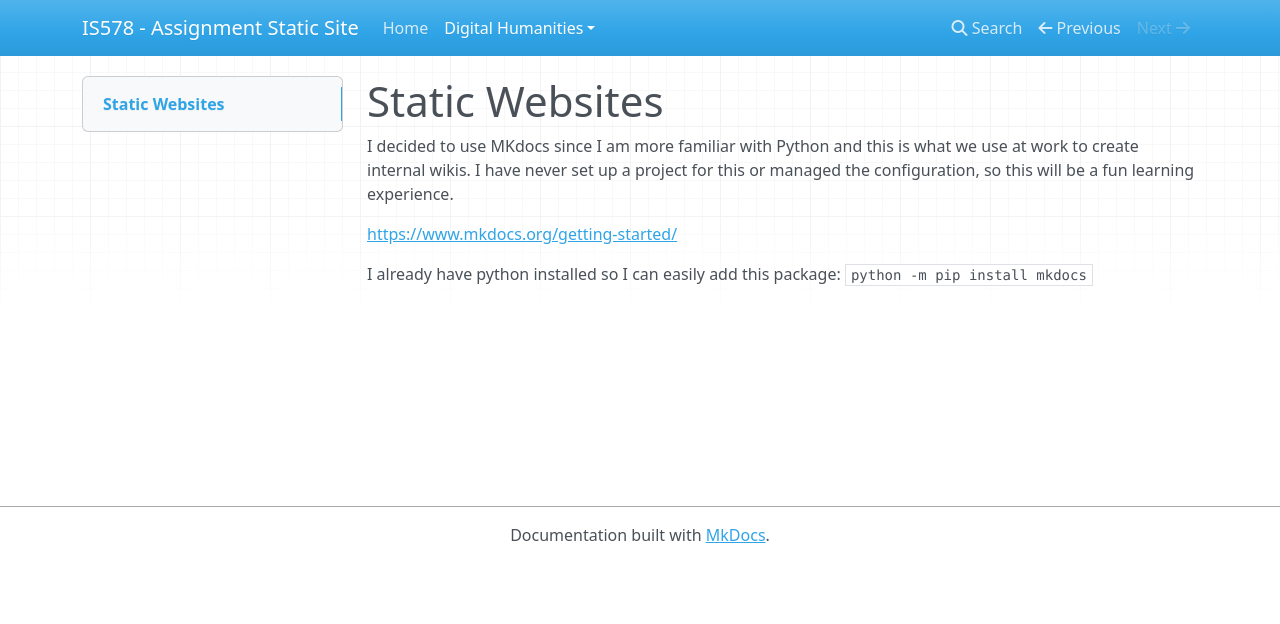
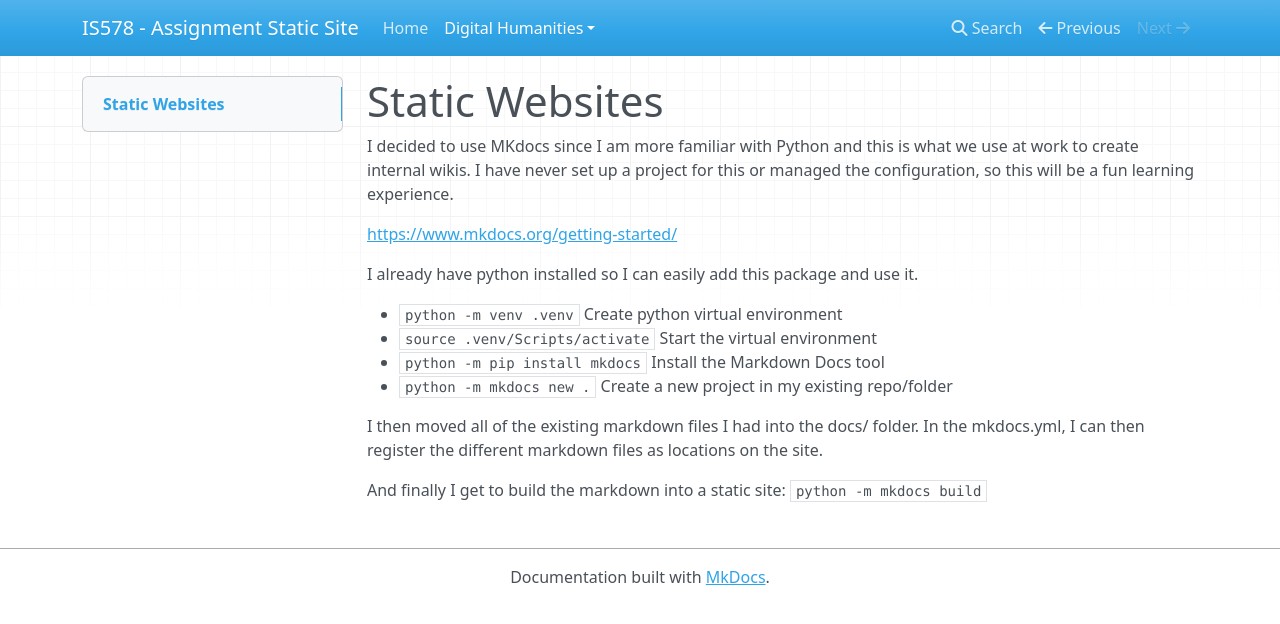
Before and after one commit to rschneider98/is578-introduction-dh, an MkDocs documentation site: the page built from docs/DH-Static-Website.md, in a window 1280 px wide. Shown: the top 624 px of the page. Built offline with MkDocs 1.6.1, drawn with Linux system fonts in a browser that asks for light colours; nearby versions of some CDN libraries.

Commit message:
rounding out docs

```diff
--- a/docs/DH-Static-Website.md
+++ b/docs/DH-Static-Website.md
@@ -4,4 +4,14 @@ I decided to use MKdocs since I am more familiar with Python and this is what we
 
 [https://www.mkdocs.org/getting-started/](https://www.mkdocs.org/getting-started/)
 
-I already have python installed so I can easily add this package: `python -m pip install mkdocs`
+I already have python installed so I can easily add this package and use it.
+
+- `python -m venv .venv` Create python virtual environment
+- `source .venv/Scripts/activate` Start the virtual environment
+- `python -m pip install mkdocs` Install the Markdown Docs tool
+- `python -m mkdocs new .` Create a new project in my existing repo/folder
+
+I then moved all of the existing markdown files I had into the docs/ folder.
+In the mkdocs.yml, I can then register the different markdown files as locations on the site.
+
+And finally I get to build the markdown into a static site: `python -m mkdocs build`
```
Also changed, not shown: README.MD (+4 -0 lines), site/DH-Static-Website/index.html, site/index.html, site/search/search_index.json, 1 other file.
